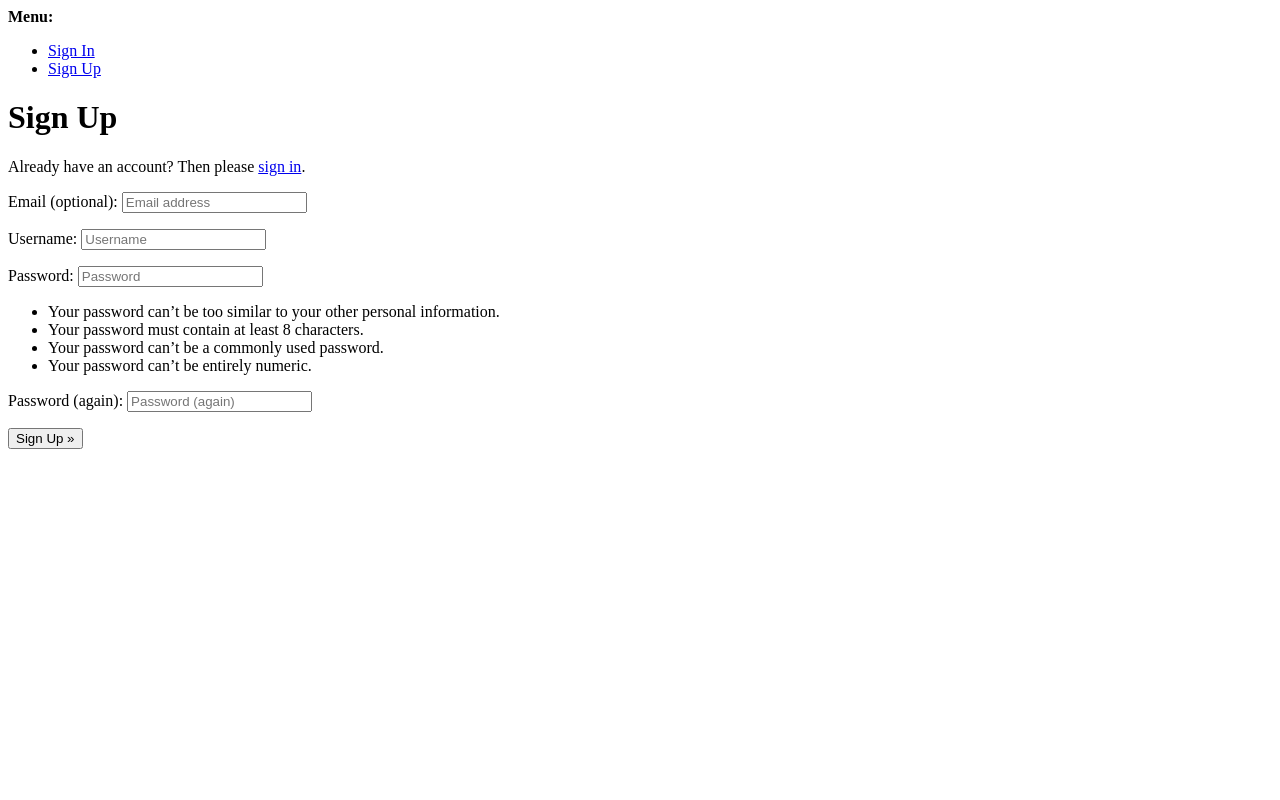
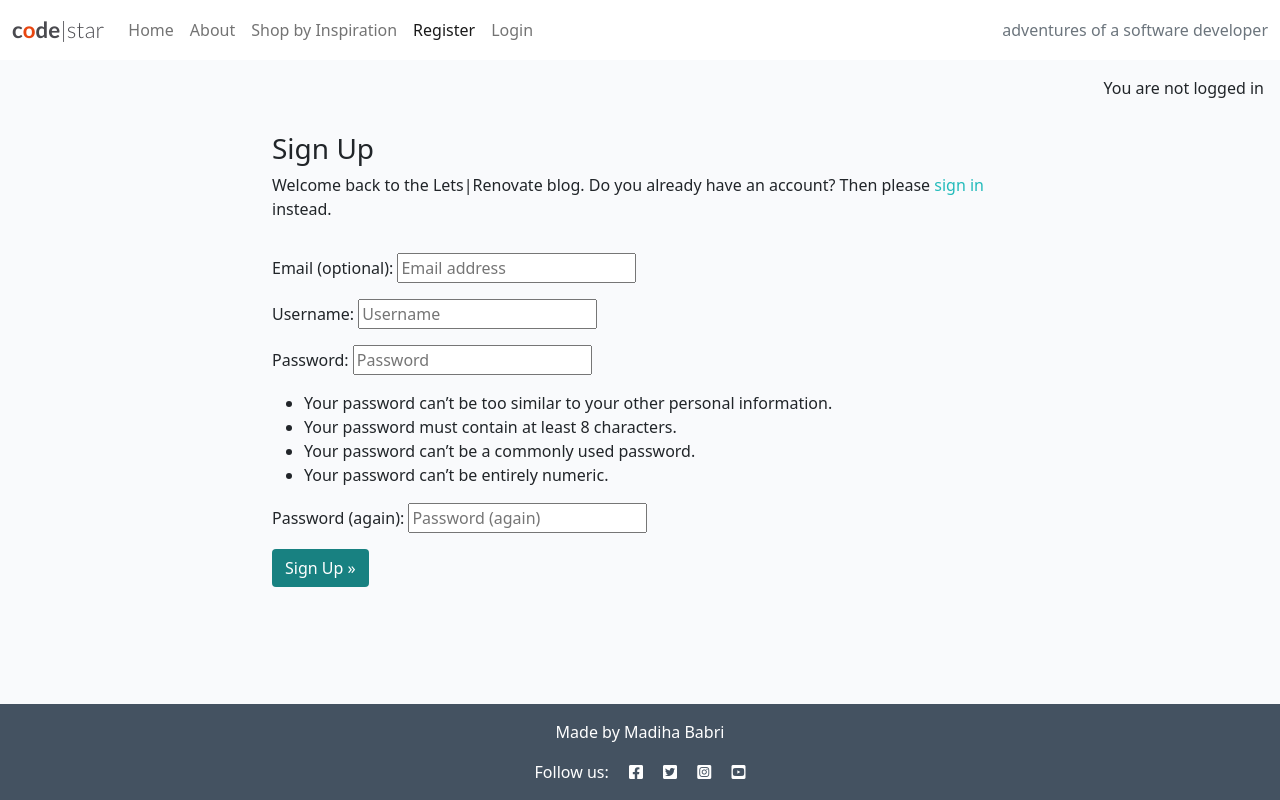
Before and after one commit to Madiha-babri/home-core, a Django app: page /accounts/signup/ in a window 1280 px wide. Run offline with Django 4.2, Linux system fonts and the light colour scheme.

Commit message:
signup page edited

```diff
--- a/lets_renovate/settings.py
+++ b/lets_renovate/settings.py
@@ -28,7 +28,7 @@ TEMPLATES_DIR = os.path.join(BASE_DIR, 'templates')
 SECRET_KEY = 'django-insecure-q3@xjuna99rngzkzv)ju-y&dq-byq=+8836xw8g_=ir2i43x1)'
 
 # SECURITY WARNING: don't run with debug turned on in production!
-DEBUG = True
+DEBUG = False
 
 ALLOWED_HOSTS = ['8000-madihababri-homecore-snwap9mccen.ws.codeinstitute-ide.net',
                 '.herokuapp.com']
--- a/templates/account/login.html
+++ b/templates/account/login.html
@@ -12,7 +12,7 @@
         <div class="col-md-8 mt-3 offset-md-2">
             <h3>{% trans "Sign In" %}</h3>
 
-            <p>{% blocktrans %}Welcome back to the code|star blog. To leave a comment or like a post, please log in. If
+            <p>{% blocktrans %}Welcome back to the Lets|Renovate blog. To leave a comment or like a post, please log in. If
                 you
                 have not created an account yet, then <a class="link" href="{{ signup_url }}">sign up</a>
                 first.{% endblocktrans %}</p>
--- a/templates/account/signup.html
+++ b/templates/account/signup.html
@@ -1,21 +1,38 @@
-{% extends "account/base.html" %}
+{% extends "base.html" %}
 
 {% load i18n %}
 
-{% block head_title %}{% trans "Signup" %}{% endblock head_title %}
+{% block head_title %}{% trans "Signup" %}{% endblock %}
 
 {% block content %}
-<h1>{% trans "Sign Up" %}</h1>
+<div class="container">
+  <div class="row">
+    <div class="col-md-8 mt-3 offset-md-2">
+      <h3>{% trans "Sign Up" %}</h3>
 
-<p>{% blocktrans %}Already have an account? Then please <a href="{{ login_url }}">sign in</a>.{% endblocktrans %}</p>
+      <p>{% blocktrans %}
+        Welcome back to the Lets|Renovate blog.
+        Do you already have an account? Then please
+        <a class="link" href="{{ login_url }}">sign in</a>
+        instead.
+      {% endblocktrans %}</p>
+    </div>
+  </div>
+  <div class="row">
+    <div class="col-md-8 mt-3 offset-md-2">
+      <form class="signup" id="signup_form" method="post"
+        action="{% url 'account_signup' %}">
+        {% csrf_token %}
+        {{ form.as_p }}
+        {% if redirect_field_value %}
+        <input type="hidden" name="{{ redirect_field_name }}"
+          value="{{ redirect_field_value }}" />
+        {% endif %}
+        <button class="btn btn-signup right" type="submit">
+          {% trans "Sign Up" %} &raquo;</button>
+      </form>
+    </div>
+  </div>
+</div>
 
-<form class="signup" id="signup_form" method="post" action="{% url 'account_signup' %}">
-  {% csrf_token %}
-  {{ form.as_p }}
-  {% if redirect_field_value %}
-  <input type="hidden" name="{{ redirect_field_name }}" value="{{ redirect_field_value }}" />
-  {% endif %}
-  <button type="submit">{% trans "Sign Up" %} &raquo;</button>
-</form>
-
-{% endblock content %}
+{% endblock %}
--- a/templates/base.html
+++ b/templates/base.html
@@ -84,6 +84,11 @@
     </nav>
 
     <main class="flex-shrink-0 main-bg">
+        {% if user.is_authenticated %}
+        <p class="text-end m-3">You are logged in as {{ user }}</p>
+        {% else %}
+        <p class="text-end m-3">You are not logged in</p>
+        {% endif %}
 
         {% block content %}
         <!-- Content Goes here -->
```
